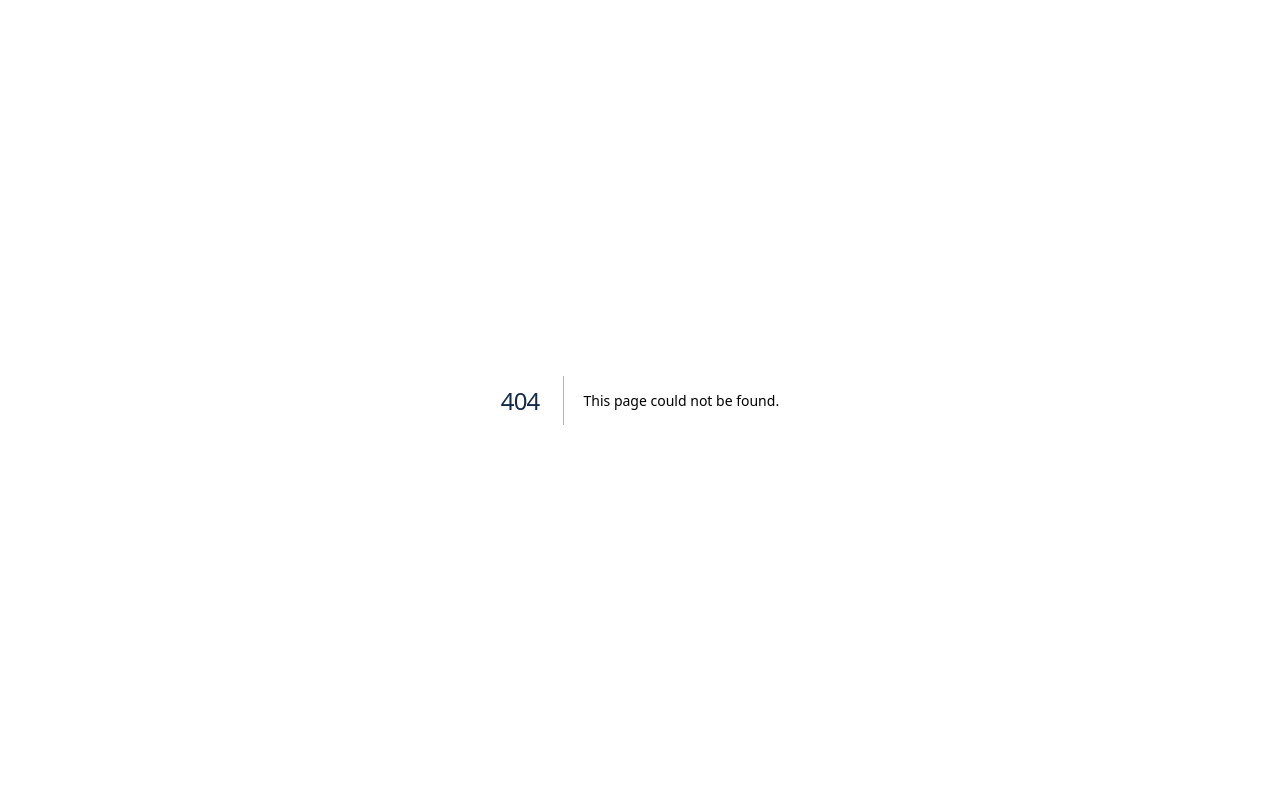
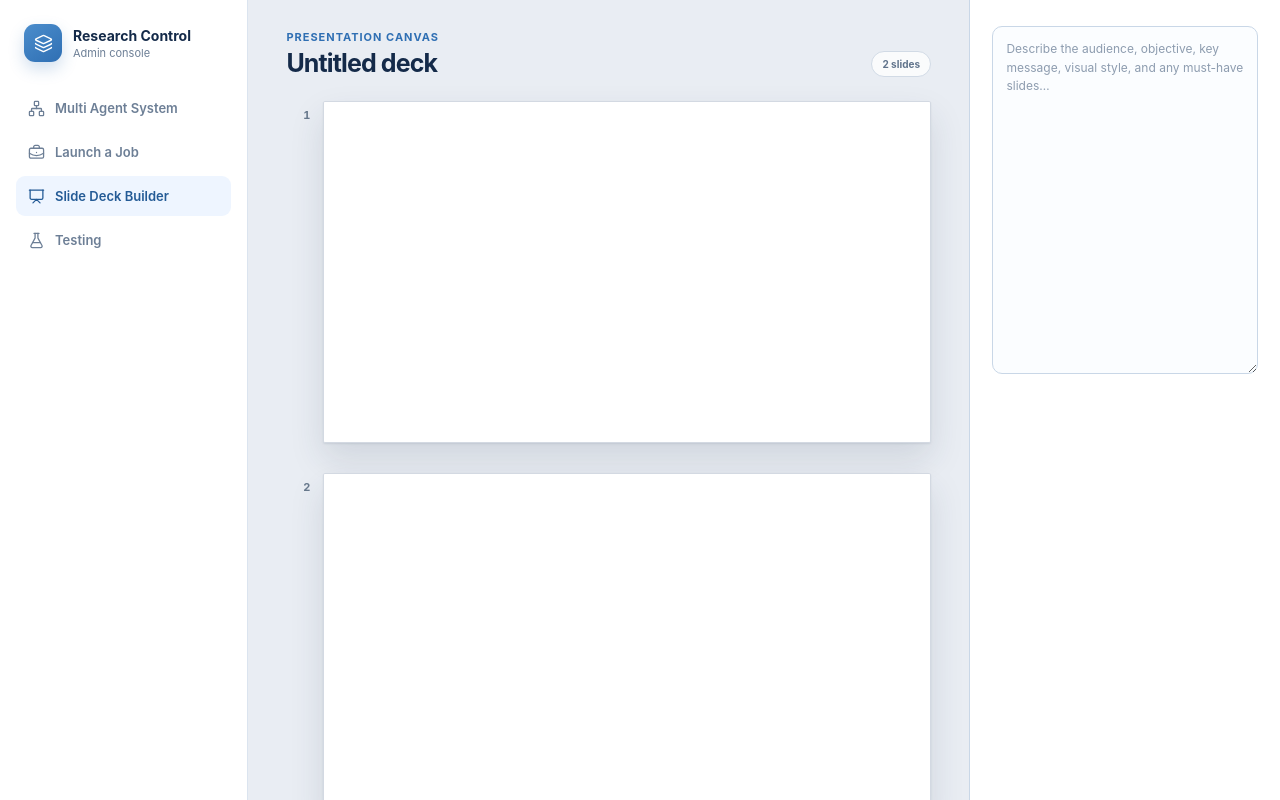
Before and after one commit to ccomyns/multi_agent_system, a Next.js app in the folder admin/: page /slides in a window 1280 px wide. Before the commit this address had no page. Built offline with nearby package versions, Linux system fonts and the light colour scheme.

Commit message:
Add slide deck builder shell

```diff
--- a/admin/app/globals.css
+++ b/admin/app/globals.css
@@ -141,28 +141,6 @@ p {
   place-items: center;
 }
 
-.topbar {
-  position: sticky;
-  top: 0;
-  z-index: 10;
-  display: flex;
-  min-height: 70px;
-  align-items: center;
-  justify-content: space-between;
-  padding: 0 24px;
-  background: rgb(255 255 255 / 88%);
-  border-bottom: 1px solid var(--border);
-  box-shadow: 0 1px 10px rgb(61 94 130 / 4%);
-  backdrop-filter: blur(14px);
-}
-
-.topbar-title {
-  margin: 0;
-  color: var(--text-strong);
-  font-size: 16px;
-  font-weight: 700;
-}
-
 .brand {
   display: flex;
   align-items: center;
@@ -424,6 +402,144 @@ h1 {
   overflow: auto;
 }
 
+.slide-builder-shell {
+  height: 100vh;
+  overflow: hidden;
+}
+
+.slide-builder-main {
+  display: grid;
+  grid-template-columns: minmax(0, 7fr) minmax(300px, 3fr);
+  flex: 1;
+  min-height: 0;
+  background: #e9edf3;
+}
+
+.slide-canvas {
+  min-width: 0;
+  padding: 30px clamp(24px, 3vw, 52px) 64px;
+  overflow: auto;
+  border-right: 1px solid var(--border-strong);
+}
+
+.slide-canvas-heading {
+  display: flex;
+  width: min(100%, 1060px);
+  align-items: flex-end;
+  justify-content: space-between;
+  gap: 20px;
+  margin: 0 auto 24px;
+}
+
+.slide-canvas-heading .eyebrow {
+  margin-bottom: 6px;
+}
+
+.slide-canvas-heading h1 {
+  font-size: 25px;
+}
+
+.slide-count {
+  flex: 0 0 auto;
+  padding: 6px 10px;
+  color: #60738b;
+  background: rgb(255 255 255 / 75%);
+  border: 1px solid #d1dae5;
+  border-radius: 999px;
+  font-size: 10px;
+  font-weight: 700;
+}
+
+.slide-stack {
+  display: grid;
+  width: min(100%, 1060px);
+  gap: 30px;
+  margin: 0 auto;
+}
+
+.slide-row {
+  display: grid;
+  grid-template-columns: 24px minmax(0, 1fr);
+  align-items: start;
+  gap: 13px;
+}
+
+.slide-number {
+  padding-top: 7px;
+  color: #68798d;
+  font-size: 11px;
+  font-variant-numeric: tabular-nums;
+  font-weight: 650;
+  text-align: right;
+}
+
+.presentation-slide {
+  position: relative;
+  width: 100%;
+  aspect-ratio: 16 / 9;
+  overflow: hidden;
+  background: #ffffff;
+  border: 1px solid #d3d9e2;
+  border-radius: 2px;
+  box-shadow:
+    0 1px 2px rgb(31 46 64 / 10%),
+    0 16px 34px rgb(38 57 78 / 13%);
+}
+
+.presentation-slide::after {
+  position: absolute;
+  inset: 0;
+  border: 1px solid rgb(255 255 255 / 70%);
+  content: "";
+  pointer-events: none;
+}
+
+.slide-brief-panel {
+  display: flex;
+  min-width: 0;
+  flex-direction: column;
+  padding: 26px 22px 22px;
+  overflow: auto;
+  background: var(--surface);
+}
+
+.slide-brief-field {
+  display: grid;
+  margin-top: 22px;
+}
+
+.slide-brief-field-only {
+  margin-top: 0;
+}
+
+.slide-brief-field textarea {
+  width: 100%;
+  min-height: 348px;
+  padding: 13px;
+  resize: vertical;
+  color: var(--text-strong);
+  background: #fbfdff;
+  border: 1px solid var(--border-strong);
+  border-radius: 10px;
+  outline: 0;
+  font-size: 12px;
+  line-height: 1.55;
+  transition:
+    background-color 140ms ease,
+    border-color 140ms ease,
+    box-shadow 140ms ease;
+}
+
+.slide-brief-field textarea::placeholder {
+  color: #8d9caf;
+}
+
+.slide-brief-field textarea:focus {
+  background: #ffffff;
+  border-color: #78a7d5;
+  box-shadow: 0 0 0 4px rgb(67 127 187 / 10%);
+}
+
 .stress-card {
   max-width: 900px;
   padding: 28px;
@@ -1664,11 +1780,6 @@ tbody tr:hover {
 }
 
 @media (max-width: 720px) {
-  .topbar {
-    min-height: 64px;
-    padding: 0 16px;
-  }
-
   .brand-copy > span {
     display: none;
   }
@@ -1867,6 +1978,31 @@ tbody tr:hover {
     align-items: stretch;
     flex-direction: column;
   }
+
+  .slide-builder-shell {
+    height: auto;
+    overflow: visible;
+  }
+
+  .slide-builder-main {
+    grid-template-columns: 1fr;
+  }
+
+  .slide-canvas {
+    padding: 26px 16px 36px;
+    border-right: 0;
+    border-bottom: 1px solid var(--border-strong);
+  }
+
+  .slide-row {
+    grid-template-columns: 18px minmax(0, 1fr);
+    gap: 8px;
+  }
+
+  .slide-brief-panel {
+    padding: 24px 20px 28px;
+  }
+
 }
 
 @media (prefers-reduced-motion: reduce) {
--- a/admin/app/jobs/new/page.tsx
+++ b/admin/app/jobs/new/page.tsx
@@ -1,6 +1,5 @@
 import { JobComposer } from "@/components/job-composer";
 import { Sidebar } from "@/components/sidebar";
-import { TopBar } from "@/components/top-bar";
 
 export default function NewJobPage() {
   return (
@@ -8,7 +7,6 @@ export default function NewJobPage() {
       <Sidebar />
 
       <div className="app-body">
-        <TopBar title="Create a Job" />
         <main className="job-compose-main">
           <JobComposer />
         </main>
--- a/admin/app/jobs/page.tsx
+++ b/admin/app/jobs/page.tsx
@@ -1,6 +1,5 @@
 import { JobHome } from "@/components/job-home";
 import { Sidebar } from "@/components/sidebar";
-import { TopBar } from "@/components/top-bar";
 
 export default function JobsPage() {
   return (
@@ -8,7 +7,6 @@ export default function JobsPage() {
       <Sidebar />
 
       <div className="app-body">
-        <TopBar title="Launch a Job" />
         <main className="jobs-main grid-surface">
           <JobHome />
         </main>
--- a/admin/app/jobs/saved/page.tsx
+++ b/admin/app/jobs/saved/page.tsx
@@ -1,6 +1,5 @@
 import { SavedJobs } from "@/components/saved-jobs";
 import { Sidebar } from "@/components/sidebar";
-import { TopBar } from "@/components/top-bar";
 
 export default function SavedJobsPage() {
   return (
@@ -8,7 +7,6 @@ export default function SavedJobsPage() {
       <Sidebar />
 
       <div className="app-body">
-        <TopBar title="Saved Jobs" />
         <main className="saved-jobs-main grid-surface">
           <SavedJobs />
         </main>
--- a/admin/app/page.tsx
+++ b/admin/app/page.tsx
@@ -1,6 +1,5 @@
 import { AgentMonitor } from "@/components/agent-monitor";
 import { Sidebar } from "@/components/sidebar";
-import { TopBar } from "@/components/top-bar";
 
 export default function Page() {
   return (
@@ -8,8 +7,6 @@ export default function Page() {
       <Sidebar />
 
       <div className="app-body monitor-shell">
-        <TopBar title="Multi Agent System" />
-
         <main className="monitor-main">
           <AgentMonitor />
         </main>
--- /dev/null
+++ b/admin/app/slides/page.tsx
@@ -0,0 +1,51 @@
+import { Sidebar } from "@/components/sidebar";
+
+const SLIDES = [1, 2] as const;
+
+export default function SlideDeckBuilderPage() {
+  return (
+    <div className="app-shell app-layout">
+      <Sidebar />
+
+      <div className="app-body slide-builder-shell">
+        <main className="slide-builder-main">
+          <section className="slide-canvas" aria-labelledby="slide-canvas-title">
+            <div className="slide-canvas-heading">
+              <div>
+                <span className="eyebrow">Presentation canvas</span>
+                <h1 id="slide-canvas-title">Untitled deck</h1>
+              </div>
+              <span className="slide-count">2 slides</span>
+            </div>
+
+            <div className="slide-stack">
+              {SLIDES.map((slideNumber) => (
+                <div className="slide-row" key={slideNumber}>
+                  <span className="slide-number" aria-hidden="true">
+                    {slideNumber}
+                  </span>
+                  <article
+                    className="presentation-slide"
+                    aria-label={`Blank slide ${slideNumber}`}
+                  />
+                </div>
+              ))}
+            </div>
+          </section>
+
+          <aside className="slide-brief-panel" aria-label="Slide deck brief">
+            <div className="slide-brief-field slide-brief-field-only">
+              <label className="sr-only" htmlFor="deck-vision">
+                Task or vision
+              </label>
+              <textarea
+                id="deck-vision"
+                placeholder="Describe the audience, objective, key message, visual style, and any must-have slides…"
+              />
+            </div>
+          </aside>
+        </main>
+      </div>
+    </div>
+  );
+}
--- a/admin/app/testing/page.tsx
+++ b/admin/app/testing/page.tsx
@@ -1,6 +1,5 @@
 import { Sidebar } from "@/components/sidebar";
 import { TestingPanel } from "@/components/testing-panel";
-import { TopBar } from "@/components/top-bar";
 
 export default function TestingPage() {
   return (
@@ -8,8 +7,6 @@ export default function TestingPage() {
       <Sidebar />
 
       <div className="app-body">
-        <TopBar title="Testing" />
-
         <main className="testing-main">
           <TestingPanel />
         </main>
--- a/admin/components/run-dashboard.tsx
+++ b/admin/components/run-dashboard.tsx
@@ -4,7 +4,6 @@ import { ArrowRight, Beaker, Bot, Sparkles } from "lucide-react";
 import { useState } from "react";
 
 import { StatusBadge } from "@/components/status-badge";
-import { TopBar } from "@/components/top-bar";
 import type { ActiveRun } from "@/lib/types";
 
 export function RunDashboard({ run }: { run: ActiveRun }) {
@@ -33,8 +32,6 @@ export function RunDashboard({ run }: { run: ActiveRun }) {
 
   return (
     <div className="app-shell">
-      <TopBar title="Multi Agent Run" />
-
       <main id="multi-agent-run" className="main-content">
         <header className="page-header">
           <div>
--- a/admin/components/sidebar.tsx
+++ b/admin/components/sidebar.tsx
@@ -1,12 +1,19 @@
 "use client";
 
-import { BriefcaseBusiness, FlaskConical, Layers3, Network } from "lucide-react";
+import {
+  BriefcaseBusiness,
+  FlaskConical,
+  Layers3,
+  Network,
+  Presentation,
+} from "lucide-react";
 import Link from "next/link";
 import { usePathname } from "next/navigation";
 
 const NAV_ITEMS = [
   { href: "/", label: "Multi Agent System", Icon: Network },
   { href: "/jobs", label: "Launch a Job", Icon: BriefcaseBusiness },
+  { href: "/slides", label: "Slide Deck Builder", Icon: Presentation },
   { href: "/testing", label: "Testing", Icon: FlaskConical },
 ] as const;
 
```
Also changed, not shown: admin/components/top-bar.tsx (deleted, +0 -7 lines).
